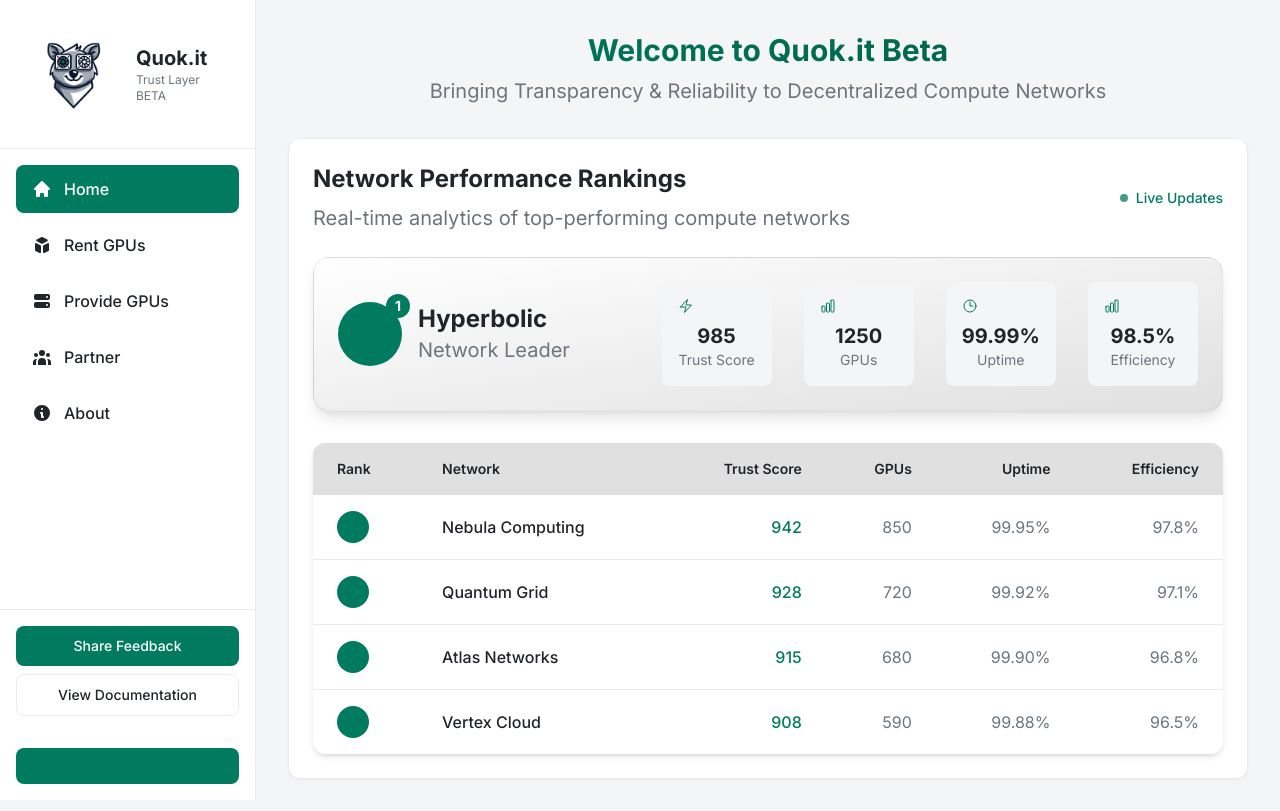
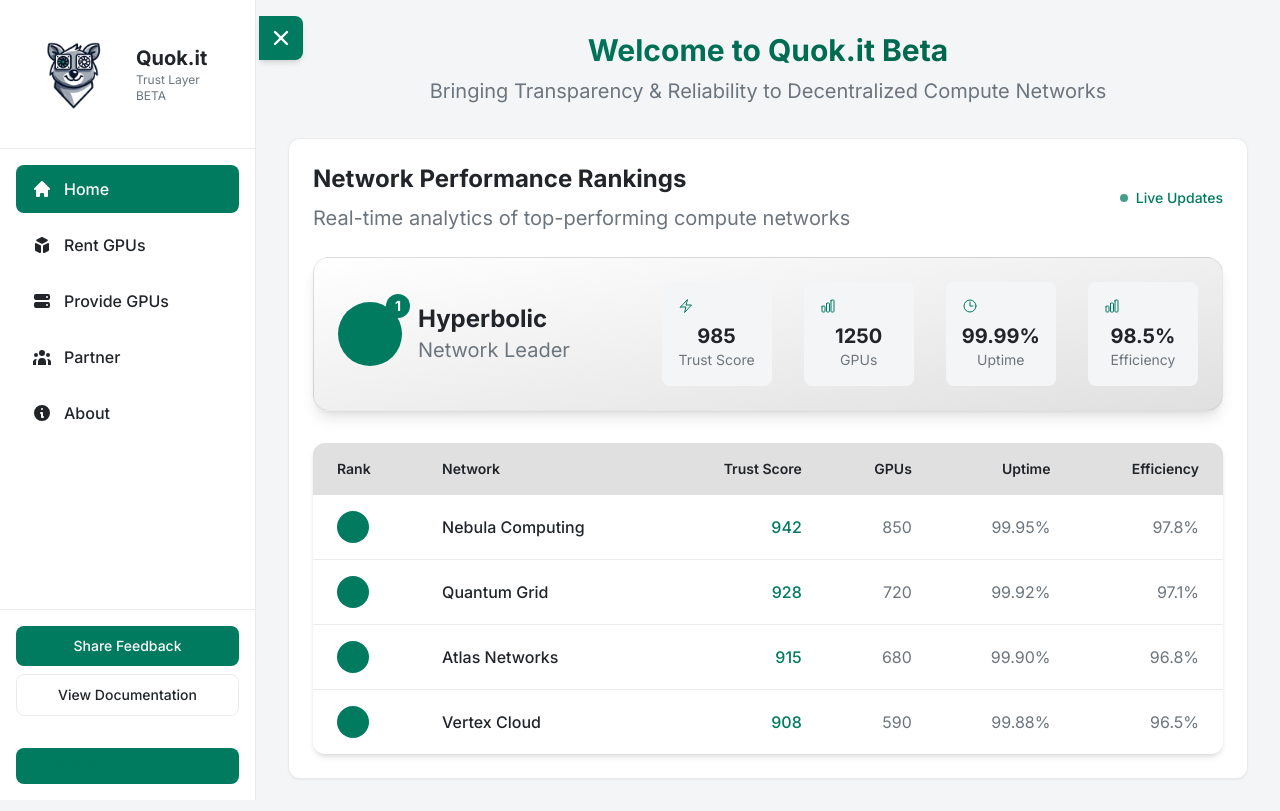
Before and after one commit to aabdel0181/quok.it, a Next.js app in the folder soc/: page /beta in a window 1280 px wide. Built offline with nearby package versions, Linux system fonts and the light colour scheme.

Commit message:
toggle sidebar

```diff
--- a/soc/src/app/beta/page.tsx
+++ b/soc/src/app/beta/page.tsx
@@ -3,6 +3,8 @@
 import { motion } from "framer-motion";
 import Image from "next/image";
 import { useState } from "react";
+import { HiMenu, HiX } from "react-icons/hi"; // Add this import
+
 import { LeaderboardPanel } from "../components/LeaderboardPanel";
 import {
   HiHome,
@@ -14,6 +16,7 @@ import {
 
 export default function BetaPage() {
   const [activeTab, setActiveTab] = useState("Home");
+  const [isSidebarOpen, setSidebarOpen] = useState(true);
 
   const tabs = [
     { id: "Home", icon: HiHome, label: "Home" },
@@ -81,10 +84,24 @@ export default function BetaPage() {
       {/* Sidebar */}
       <motion.div
         initial={{ x: -100, opacity: 0 }}
-        animate={{ x: 0, opacity: 1 }}
+        animate={{ x: isSidebarOpen ? 0 : -256, opacity: 1 }}
         className="w-64 bg-[var(--surface)] border-r border-[var(--border-light)]
-                 flex flex-col fixed h-screen"
+                 flex flex-col fixed h-screen z-20"
       >
+        {/* Toggle Button (outside sidebar) */}
+        <button
+          onClick={() => setSidebarOpen(!isSidebarOpen)}
+          className="absolute -right-12 top-4 bg-[var(--primary)] p-2.5 rounded-r-lg
+                   text-white hover:bg-[var(--primary-dark)] transition-colors
+                   shadow-md"
+          aria-label="Toggle Sidebar"
+        >
+          {isSidebarOpen ? (
+            <HiX className="w-6 h-6" />
+          ) : (
+            <HiMenu className="w-6 h-6" />
+          )}
+        </button>
         {/* Logo Section */}
         <div className="p-6 border-b border-[var(--border-light)]">
           <div className="flex items-center gap-3">
@@ -161,9 +178,12 @@ export default function BetaPage() {
       {/* Main Content */}
       <motion.div
         initial={{ opacity: 0 }}
-        animate={{ opacity: 1 }}
-        transition={{ delay: 0.2 }}
-        className="flex-1 ml-64 p-8"
+        animate={{
+          opacity: 1,
+          marginLeft: isSidebarOpen ? "16rem" : "0",
+        }}
+        transition={{ duration: 0.3 }}
+        className="flex-1 p-8"
       >
         <div className="max-w-6xl mx-auto">
           {/* Streamlined Header */}
```
